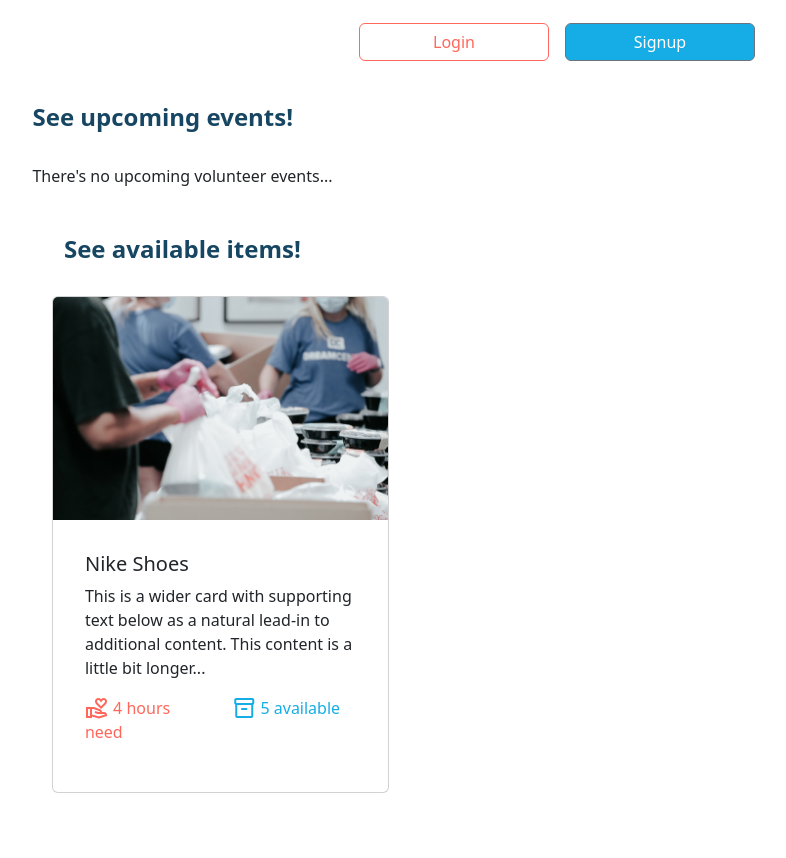
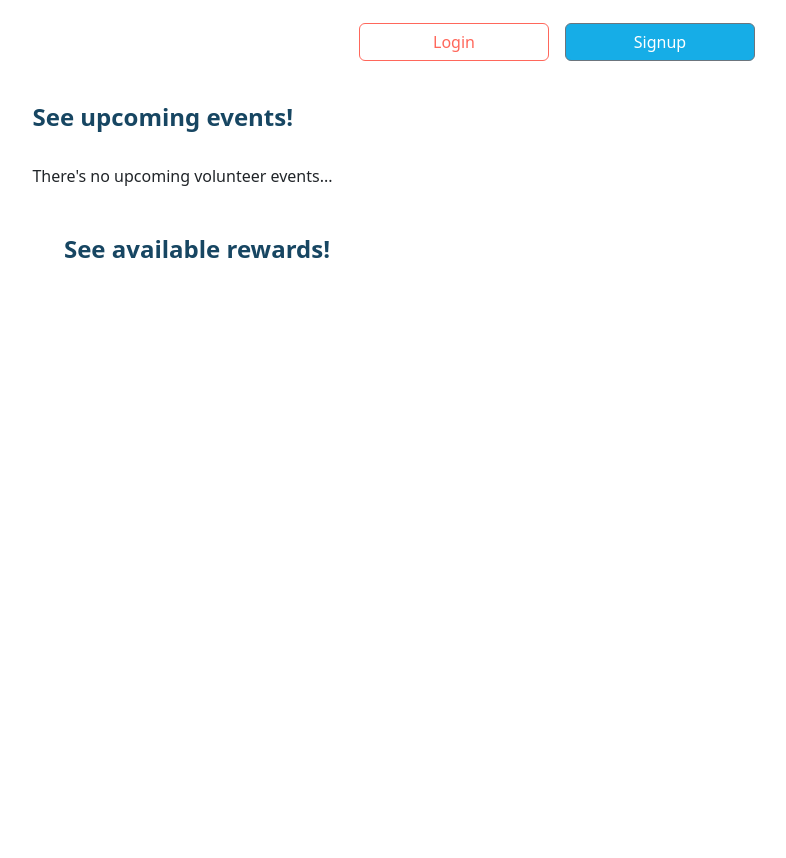
Before and after one commit to chisafukutome/volunteer-app, a Flask app: page / in a window 1280 px wide. Shown: the part 1063-1921 px from the top of the page, without its empty margins (83-869 px from the left). After the commit the page ends 1321 px from the top, so only its background shows below. Run offline with Flask 3, Linux system fonts and the light colour scheme.

Commit message:
Add prizes and edit db for prizes.

```diff
--- a/website/models.py
+++ b/website/models.py
@@ -27,6 +27,7 @@ class Prize(db.Model):
     prize_name = db.Column(db.String(150), nullable=False)
     hours_need = db.Column(db.Integer, nullable=True)
     description = db.Column(db.String(200), nullable=False)
+    quantity = db.Column(db.Integer)
 
 
 class Volunteer(db.Model):
--- a/website/templates/home.html
+++ b/website/templates/home.html
@@ -134,7 +134,7 @@ center; } .section { padding: 3%; } .join-host .col-4 { margin-top: 2%; text-ali
     <div class="row" />
     <!-- Events begin -->
     {% for event in events: %}
-    <div class="card col-4">
+    <div class="card col-3">
       <a href="{{ url_for('event_detail', event_id=event.id) }}" style="width: 100%; height: 100%; position: absolute; text-decoration: none;"></a>
           <img src="../static/assets/volunteer4.jpg" class="card-img-top" alt="..." />
           <div class="card-body">
@@ -165,31 +165,36 @@ center; } .section { padding: 3%; } .join-host .col-4 { margin-top: 2%; text-ali
 
   <!-- begin available items -->
   <div class="section available" id="available-items">
-    <h4>See available items!</h4>
+    <h4>See available rewards!</h4>
+    {% if not prizes: %}
+      <p>There's no upcoming prizes available...</p>
+    {% endif %}
     <div class="row">
       <!-- Item -->
-      <div class="card col-4">
+       {% for prize in prizes: %}
+      <div class="card col-3">
         <img src="../static/assets/volunteer4.jpg" class="card-img-top" alt="..." />
         <div class="card-body">
           <div class="card-body">
-            <h5 class="card-title">Nike Shoes</h5>
+            <h5 class="card-title">{{ prize.prize_name }}</h5>
             <p class="card-text">
-              This is a wider card with supporting text below as a natural lead-in to additional content. This content is a little bit longer...
+              {{ prize.description }}
             </p>
             <div class="row">
               <p class="card-text col" style="color: #ff675b">
                 <span class="material-symbols-outlined">
                     volunteer_activism
-                  </span> 4 hours need
+                  </span> {{ prize.hours_need }} hours need
               </p>
               <p class="card-text col" style="color: #16ade7">
-                <span class="material-symbols-outlined"> inventory_2 </span> 5 available
+                <span class="material-symbols-outlined"> inventory_2 </span> {{ prize.quantity }} available
               </p>
             </div>
           </div>
         </div>
         <!-- End item -->
       </div>
+          {% endfor %}
     </div>
     <!-- end container div -->
   </div>
--- a/website/views.py
+++ b/website/views.py
@@ -1,12 +1,13 @@
 #codes related to pages before authentication
 from flask import Blueprint, render_template, redirect, url_for
-from .models import Event
+from .models import Event, Prize
 
 views = Blueprint("views", __name__)
 
 @views.route("/")
 @views.route("/home")
 def home():
-    # Select all of events
-    events = Event.query.all()
-    return render_template("home.html", events=events)
+    # Select all of events & prizes
+    events = Event.query.all() #TODO: Filter by date
+    prizes = Prize.query.filter(Prize.quantity > 0)
+    return render_template("home.html", events=events, prizes=prizes)
```
Also changed, not shown: website/sponsors.py (+5 -9 lines), website/templates/sponsors.html (+8 -2 lines).
